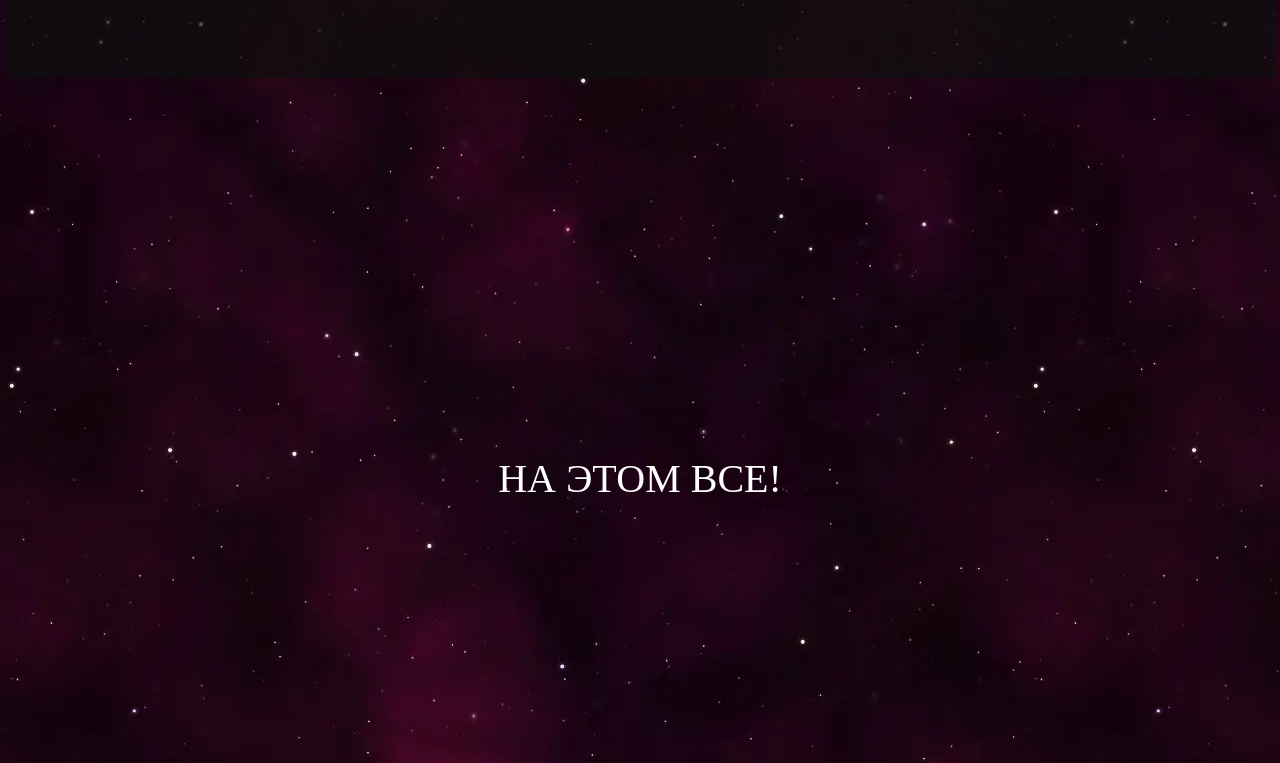
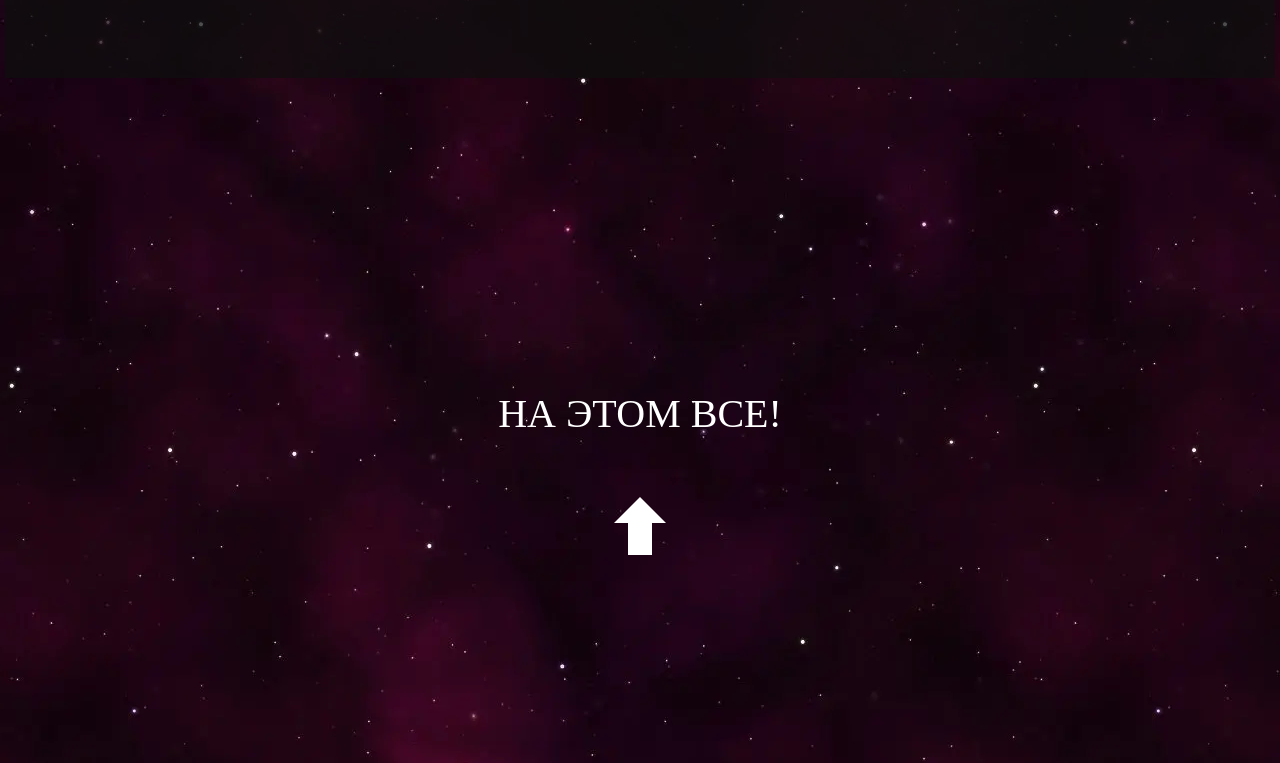
Before and after one commit to NevidX/space, a website: page docs/index.html in a window 1280 px wide. Shown: the part 9316-10079 px from the top of the page. Drawn offline with nearby package versions, Linux system fonts and the light colour scheme; a web font is replaced by a local one.

Commit message:
version 1.03

```diff
--- a/docs/index.html
+++ b/docs/index.html
@@ -22,12 +22,12 @@
 		<!--  -->
 		<!-- MAIN -->
 		<section>
-			<div class="intro">
+			<div class="intro" id="intro">
 	<div class="container">
 		<div class="intro__content">
 			<div class="intro__title title" data-aos="fade-down" data-aos-duration="1000">Проблемы освоения
 				космического пространства</div>
-			<a href="#start" class="intro__button" data-aos="fade-down" data-aos-duration="1000" data-aos-delay="200"><svg
+			<a href="#start" class="intro__button" data-aos="fade-up" data-aos-duration="1000" data-aos-delay="200"><svg
 					width="50px" height="50px" viewBox="0 0 20 20" xmlns="http://www.w3.org/2000/svg">
 					<path d="M10 17.5L3.5 11H7V3h6v8h3.5L10 17.5z" />
 				</svg></a>
@@ -308,6 +308,10 @@
 		<!-- CARD END -->
 		<div class="footer">
 			<div class="footer__title title" data-aos="fade-up" data-aos-duration="1000">На этом все!</div>
+			<a href="#intro" class="footer__button" data-aos="fade-down" data-aos-duration="1000" data-aos-delay="200"><svg
+					width="50px" height="50px" viewBox="0 0 20 20" xmlns="http://www.w3.org/2000/svg">
+					<path d="M10 17.5L3.5 11H7V3h6v8h3.5L10 17.5z" />
+				</svg></a>
 		</div>
 	</div>
 </div>
--- a/src/sass/block/_card.scss
+++ b/src/sass/block/_card.scss
@@ -95,6 +95,17 @@ gap: 15px;
 .footer__title{
 	font-size: 40px;
 }
+.footer__button{
+	cursor: pointer;
+	margin-top: 50px;
+	svg{
+		transition: all 0.3s ease-in-out;
+		transform: rotate(180deg);
+		fill: white;
+		width: 80px;
+		height: 80px;
+	}
+}
 //======================
 @media(min-width: $md3){
 	.card__item{
```
Also changed, not shown: src/html/chunk/intro.html (+2 -2 lines), src/html/chunk/main-content.html (+4 -0 lines), docs/css/main.css, docs/css/main.min.css.
